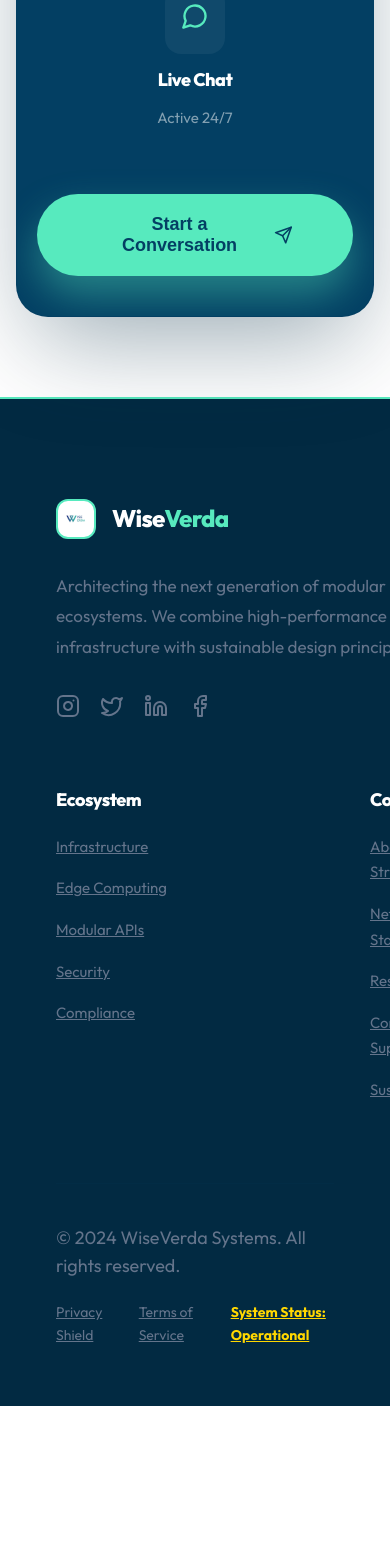
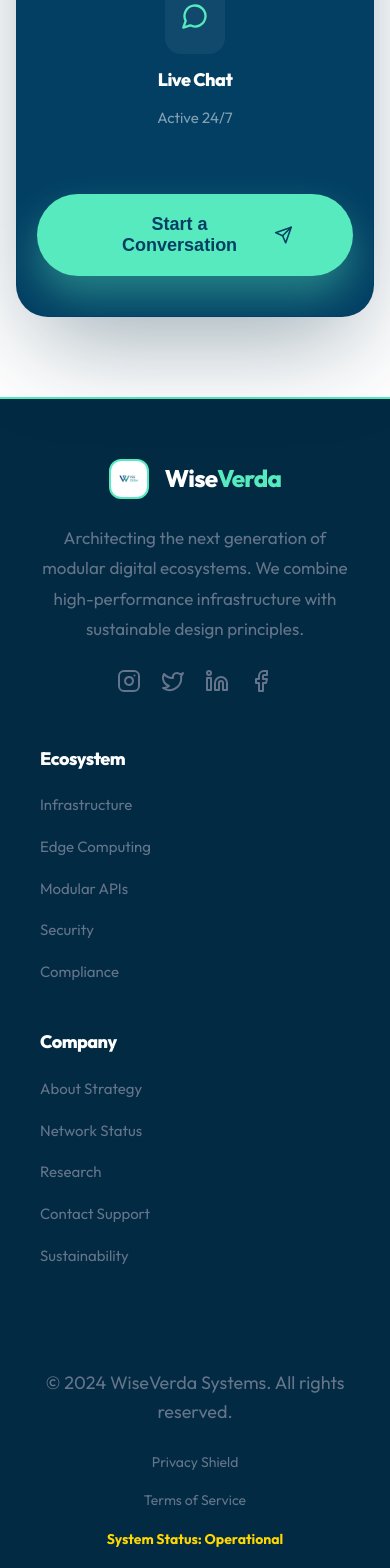
Before and after one commit to 7arzz/WiseVerda, a React (Vite) app: page / in a window 390 px wide. Shown: the part 6593-8161 px from the top of the page. Before the commit the page ends 7999 px from the top, so only its background shows below. Built offline with nearby package versions, Linux system fonts and the light colour scheme.

Commit message:
responsive footer

```diff
--- a/src/components/Footer.jsx
+++ b/src/components/Footer.jsx
@@ -35,41 +35,22 @@ const Footer = () => {
   };
 
   return (
-    <footer style={{
-      background: 'var(--bg-deep)',
-      borderTop: '2px solid var(--primary)',
-      padding: '100px 40px 60px',
-      marginTop: 'auto',
-      color: 'white'
-    }}>
+    <footer className="footer-main">
       <div className="container">
-        <div style={{
-          display: 'grid',
-          gridTemplateColumns: 'repeat(auto-fit, minmax(250px, 1fr))',
-          gap: '64px',
-          marginBottom: '80px'
-        }}>
-          <div style={{ gridColumn: 'span 2' }}>
-            <div style={{ display: 'flex', alignItems: 'center', gap: '16px', marginBottom: '32px' }}>
-              <div style={{
-                width: '40px',
-                height: '40px',
-                borderRadius: '12px',
-                overflow: 'hidden',
-                border: '2px solid var(--primary)',
-                padding: '4px',
-                background: 'white'
-              }}>
-                <img src={brandData.logo} alt={brandData.name} style={{ width: '100%', height: '100%', objectFit: 'contain' }} />
+        <div className="footer-grid">
+          <div className="footer-brand">
+            <div className="footer-logo-wrap">
+              <div className="footer-logo">
+                <img src={brandData.logo} alt={brandData.name} />
               </div>
-              <h3 style={{ fontSize: '24px', color: 'white', margin: 0 }}>
+              <h3 className="footer-title">
                 {brandData.name.split('Verda')[0]}<span style={{ color: 'var(--primary)' }}>Verda</span>
               </h3>
             </div>
-            <p style={{ color: 'var(--text-muted)', maxWidth: '400px', marginBottom: '32px', fontSize: '17px', lineHeight: 1.8 }}>
+            <p className="footer-desc">
               {footerData.description}
             </p>
-            <div style={{ display: 'flex', gap: '20px' }}>
+            <div className="footer-socials">
               {footerData.socials.map((social, i) => {
                 const Icon = iconMap[social.platform];
                 return (
@@ -77,7 +58,7 @@ const Footer = () => {
                     key={i}
                     href={social.href}
                     whileHover={{ scale: 1.2, color: 'var(--primary)' }}
-                    style={{ color: 'var(--text-muted)', transition: 'var(--transition-base)' }}
+                    className="social-link"
                   >
                     {Icon && <Icon size={24} />}
                   </motion.a>
@@ -87,12 +68,12 @@ const Footer = () => {
           </div>
 
           {footerData.columns.map((col, i) => (
-            <div key={i}>
-              <h4 style={{ color: 'white', marginBottom: '24px', fontSize: '18px' }}>{col.title}</h4>
-              <ul style={{ listStyle: 'none', padding: 0, display: 'flex', flexDirection: 'column', gap: '16px' }}>
+            <div key={i} className="footer-column">
+              <h4>{col.title}</h4>
+              <ul>
                 {col.links.map((link, j) => (
                   <li key={j}>
-                    <motion.a href={link.href} whileHover={{ x: 10, color: 'var(--primary)' }} style={{ color: 'var(--text-muted)', fontSize: '15px' }}>
+                    <motion.a href={link.href} whileHover={{ x: 10, color: 'var(--primary)' }}>
                       {link.name}
                     </motion.a>
                   </li>
@@ -102,26 +83,150 @@ const Footer = () => {
           ))}
         </div>
 
-        <div style={{
-          borderTop: '1px solid var(--border-light)',
-          paddingTop: '40px',
-          display: 'flex',
-          justifyContent: 'space-between',
-          alignItems: 'center',
-          flexWrap: 'wrap',
-          gap: '20px',
-          fontSize: '14px',
-          color: 'var(--text-muted)'
-        }}>
+        <div className="footer-bottom">
           <p>{footerData.copyright}</p>
-          <div style={{ display: 'flex', gap: '32px' }}>
+          <div className="footer-legal">
             {footerData.bottomLinks.map((link, i) => (
-              <a key={i} href={link.href} style={{ color: 'inherit' }}>{link.name}</a>
+              <a key={i} href={link.href}>{link.name}</a>
             ))}
-            <a href="#" style={{ color: 'var(--accent)', fontWeight: 700 }}>{footerData.status}</a>
+            <a href="#" className="footer-status">{footerData.status}</a>
           </div>
         </div>
       </div>
+
+      <style>{`
+        .footer-main {
+          background: var(--bg-deep);
+          border-top: 2px solid var(--primary);
+          padding: 100px 40px 60px;
+          margin-top: auto;
+          color: white;
+        }
+        .footer-grid {
+          display: grid;
+          grid-template-columns: repeat(auto-fit, minmax(200px, 1fr));
+          gap: 64px;
+          margin-bottom: 80px;
+        }
+        .footer-brand {
+          grid-column: span 2;
+        }
+        .footer-logo-wrap {
+          display: flex;
+          align-items: center;
+          gap: 16px;
+          marginBottom: 32px;
+        }
+        .footer-logo {
+          width: 40px;
+          height: 40px;
+          border-radius: 12px;
+          overflow: hidden;
+          border: 2px solid var(--primary);
+          padding: 4px;
+          background: white;
+        }
+        .footer-logo img {
+          width: 100%;
+          height: 100%;
+          object-fit: contain;
+        }
+        .footer-title {
+          font-size: 24px;
+          color: white;
+          margin: 0;
+        }
+        .footer-desc {
+          color: var(--text-muted);
+          max-width: 400px;
+          margin: 32px 0;
+          font-size: 17px;
+          line-height: 1.8;
+        }
+        .footer-socials {
+          display: flex;
+          gap: 20px;
+        }
+        .social-link {
+          color: var(--text-muted);
+          transition: var(--transition-base);
+        }
+        .footer-column h4 {
+          color: white;
+          margin-bottom: 24px;
+          font-size: 18px;
+        }
+        .footer-column ul {
+          list-style: none;
+          padding: 0;
+          display: flex;
+          flex-direction: column;
+          gap: 16px;
+        }
+        .footer-column a {
+          color: var(--text-muted);
+          font-size: 15px;
+          text-decoration: none;
+        }
+        .footer-bottom {
+          border-top: 1px solid var(--border-light);
+          padding-top: 40px;
+          display: flex;
+          justify-content: space-between;
+          align-items: center;
+          font-size: 14px;
+          color: var(--text-muted);
+        }
+        .footer-legal {
+          display: flex;
+          gap: 32px;
+        }
+        .footer-legal a {
+          color: inherit;
+          text-decoration: none;
+        }
+        .footer-status {
+          color: var(--accent) !important;
+          font-weight: 700;
+        }
+
+        @media (max-width: 1024px) {
+          .footer-brand {
+            grid-column: span 1;
+          }
+        }
+
+        @media (max-width: 768px) {
+          .footer-main {
+            padding: 60px 24px 40px;
+          }
+          .footer-grid {
+            gap: 48px;
+            margin-bottom: 60px;
+          }
+          .footer-bottom {
+            flex-direction: column;
+            text-align: center;
+            gap: 24px;
+          }
+          .footer-legal {
+            flex-direction: column;
+            gap: 16px;
+          }
+          .footer-logo-wrap {
+            justify-content: center;
+          }
+          .footer-brand {
+            text-align: center;
+          }
+          .footer-desc {
+            margin: 24px auto;
+          }
+          .footer-socials {
+            justify-content: center;
+          }
+        }
+      `}</style>
     </footer>
   );
 };
```
